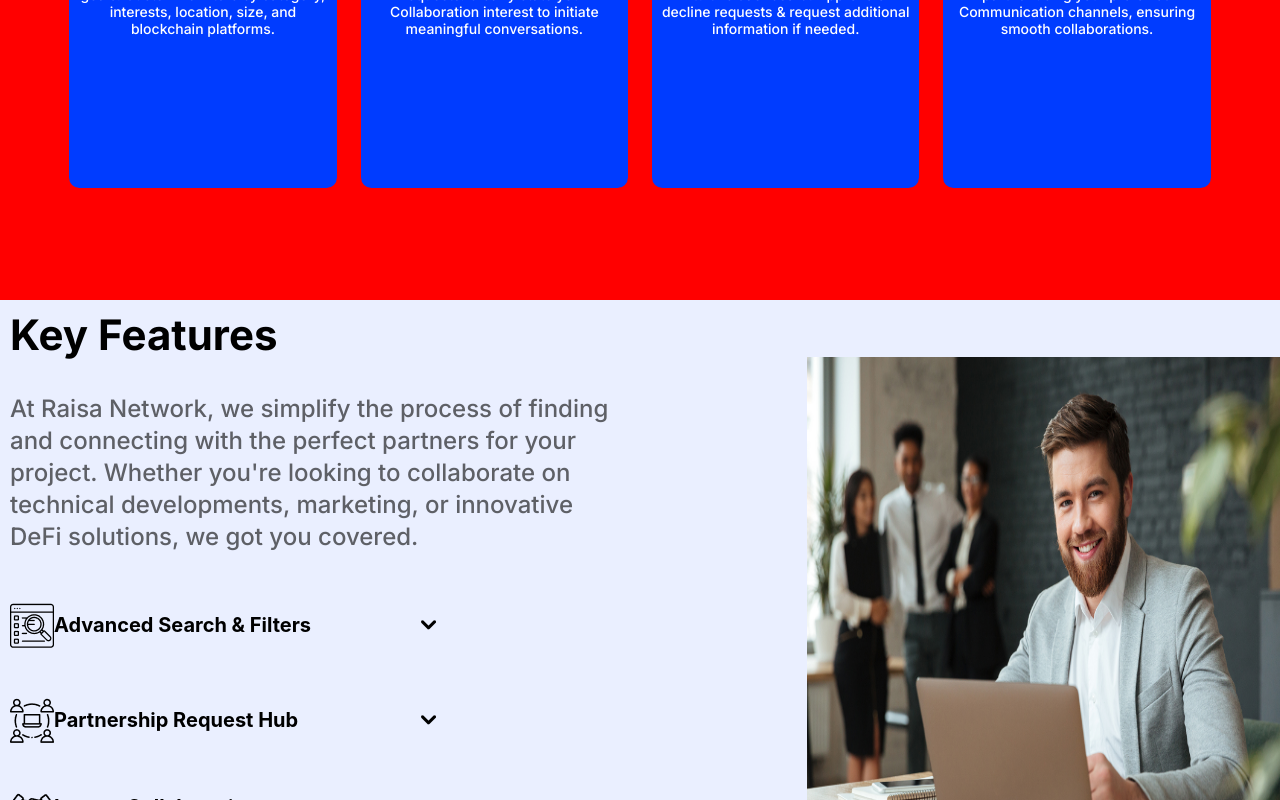
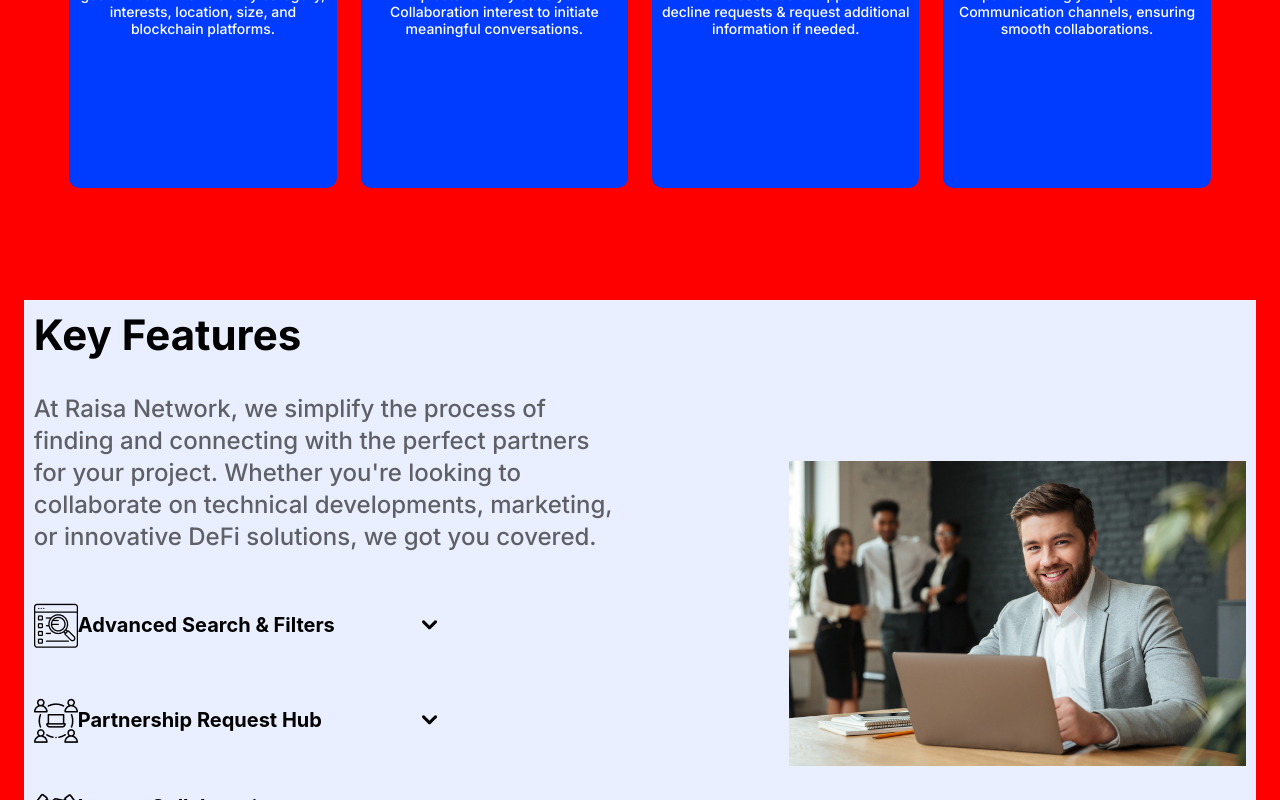
Before and after one commit to ST017/Aquire-labs, a React (Create React App) app: page / in a window 1280 px wide. Shown: the part 2129-2929 px from the top of the page. Built offline with nearby package versions, Linux system fonts and the light colour scheme.

Commit message:
latest nav

```diff
--- a/src/Components/Dashboard/ProfileSidebar.css
+++ b/src/Components/Dashboard/ProfileSidebar.css
@@ -80,11 +80,11 @@ line-height: 14.52px;
 color:#239852;
 }
 
-/* span {
+.req-info-li {
   display: flex;
   align-items: center;
   margin: 5px 0;
-} */
+}
 
 .dot {
   height: 4px;
--- a/src/Components/Dashboard/ProfileSidebar.js
+++ b/src/Components/Dashboard/ProfileSidebar.js
@@ -142,8 +142,8 @@ useEffect(() => {
         <div className="profile-line"></div>
 
         <div className="request-info">
-          <span><span className="dot"></span>{requestReceived} Available Requests</span>
-          <span><span className="dot"></span>{requestSent} Sent Requests</span>
+          <span className='req-info-li'><span className="dot"></span>{requestReceived} Available Requests</span>
+          <span className='req-info-li'><span className="dot"></span>{requestSent} Sent Requests</span>
         </div>
       </div>
       <div className="btn">
--- a/src/Components/Home.style.js
+++ b/src/Components/Home.style.js
@@ -822,13 +822,14 @@ margin-top:5px;
 
 // Key Features section
 export const KeyFeaturesSection = styled.section`
-  width: 100%;
-    //  width: 94.7225%;
+  // width: 100%;
+     width: 94.7225%;
       height:auto;
     // height: 97.943vh;
     gap:158px;
   display: flex;
   justify-content: space-between;
+  margin:auto;
   align-items: center;
    padding:10px 10px 10px 10px;
   background-color: rgba(234, 239, 255, 1);
```
